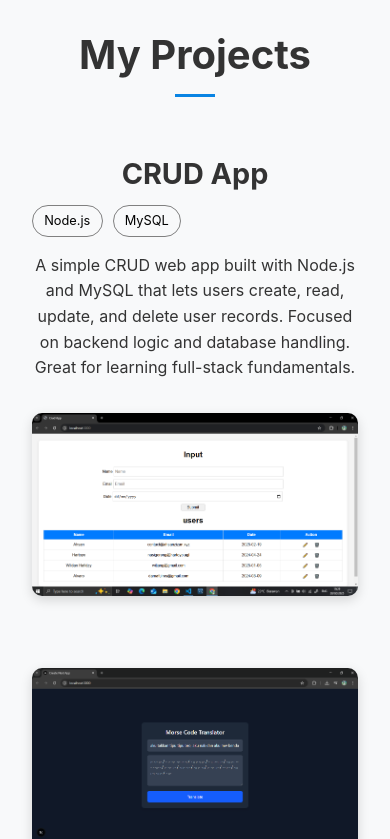
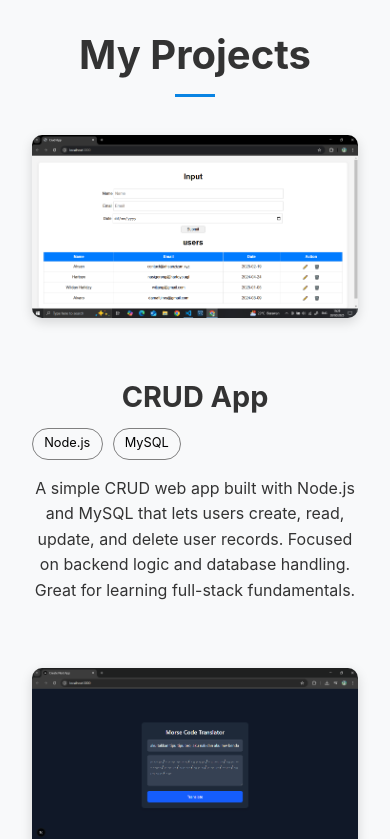
Before and after one commit to Vtolin/intro, a plain HTML site: page index.html in a window 390 px wide. Shown: the part 2000-2839 px from the top of the page. Drawn offline with nearby package versions, Linux system fonts and the light colour scheme; some packages are replaced by stand-ins of ours; a script that the page names is missing.

Commit message:
Update projects.css

```diff
--- a/styling/projects.css
+++ b/styling/projects.css
@@ -112,7 +112,7 @@ body.dark-mode .skill-tags span {
     width: 100%;
     height: auto;
   }
-  .project-showcase.reversed .project-image-wrapper {
+  .project-showcase .project-image-wrapper {
     order: -1;
   }
 }
```
